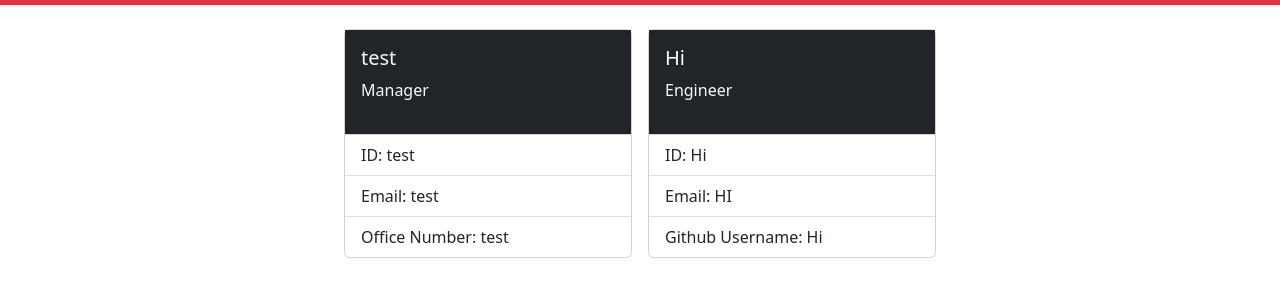
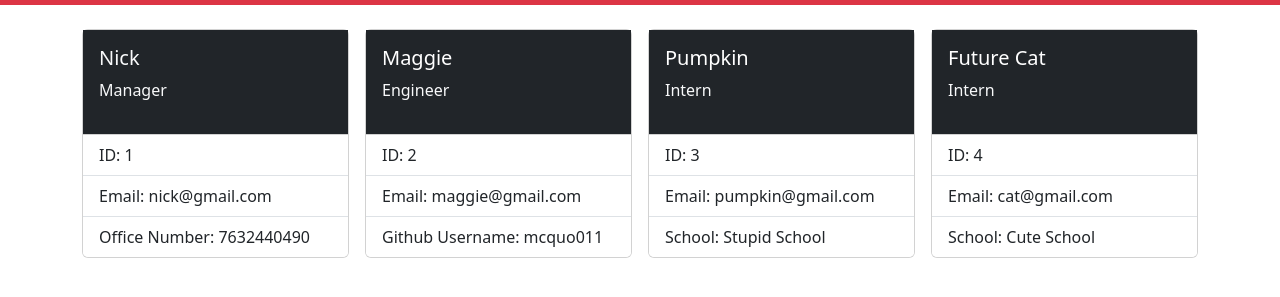
Before and after one commit to mcquo011/Team-Profile-Generator, a website: page dist/index.html in a window 1280 px wide. Shown: the part 45-342 px from the top of the page. Drawn offline with nearby package versions, Linux system fonts and the light colour scheme.

```diff
--- a/dist/index.html
+++ b/dist/index.html
@@ -24,24 +24,46 @@
 
  <div class="card" style="width: 18rem;">
   <div class="card-body bg-dark">
-    <h5 class="card-title text-light">test</h5>
+    <h5 class="card-title text-light">Nick</h5>
     <p class="text-light">Manager</p>
   </div>
   <ul class="list-group list-group-flush">
-    <li class="list-group-item">ID: test</li>
-    <li class="list-group-item">Email: test</li>
-    <li class="list-group-item">Office Number: test</li>
+    <li class="list-group-item">ID: 1</li>
+    <li class="list-group-item">Email: nick@gmail.com</li>
+    <li class="list-group-item">Office Number: 7632440490</li>
   </ul>
 </div>
 <div class="card" style="width: 18rem;">
   <div class="card-body bg-dark">
-    <h5 class="card-title text-white">Hi </h5>
+    <h5 class="card-title text-white">Maggie</h5>
     <p class="text-light">Engineer</p>
   </div>
   <ul class="list-group list-group-flush">
-    <li class="list-group-item">ID: Hi</li>
-    <li class="list-group-item">Email: HI</li>
-    <li class="list-group-item">Github Username: Hi</li>
+    <li class="list-group-item">ID: 2</li>
+    <li class="list-group-item">Email: maggie@gmail.com</li>
+    <li class="list-group-item">Github Username: mcquo011</li>
+  </ul>
+</div>
+<div class="card" style="width: 18rem;">
+  <div class="card-body bg-dark">
+    <h5 class="card-title text-white">Pumpkin</h5>
+    <p class="text-light">Intern</p>
+  </div>
+  <ul class="list-group list-group-flush">
+    <li class="list-group-item">ID: 3</li>
+    <li class="list-group-item">Email: pumpkin@gmail.com</li>
+    <li class="list-group-item">School: Stupid School</li>
+  </ul>
+</div>
+<div class="card" style="width: 18rem;">
+  <div class="card-body bg-dark">
+    <h5 class="card-title text-white">Future Cat</h5>
+    <p class="text-light">Intern</p>
+  </div>
+  <ul class="list-group list-group-flush">
+    <li class="list-group-item">ID: 4</li>
+    <li class="list-group-item">Email: cat@gmail.com</li>
+    <li class="list-group-item">School: Cute School</li>
   </ul>
 </div>
 
```
Also changed, not shown: README.md.
